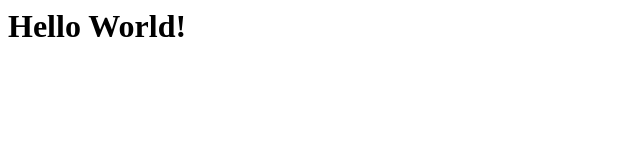
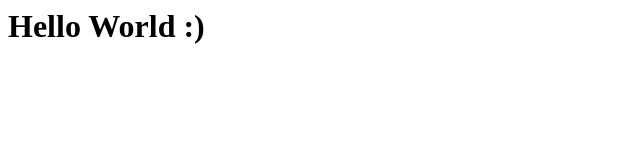
Before and after one commit to tjg1096/it718, a plain HTML site: page index.html in a window 1280 px wide. Shown: the full height of the page, 0-640 px from the left. Drawn offline with Linux system fonts and the light colour scheme.

Commit message:
Update index.html

```diff
--- a/index.html
+++ b/index.html
@@ -1 +1 @@
-<h1>Hello World!</h1>
+<h1>Hello World :)</h1>
```
